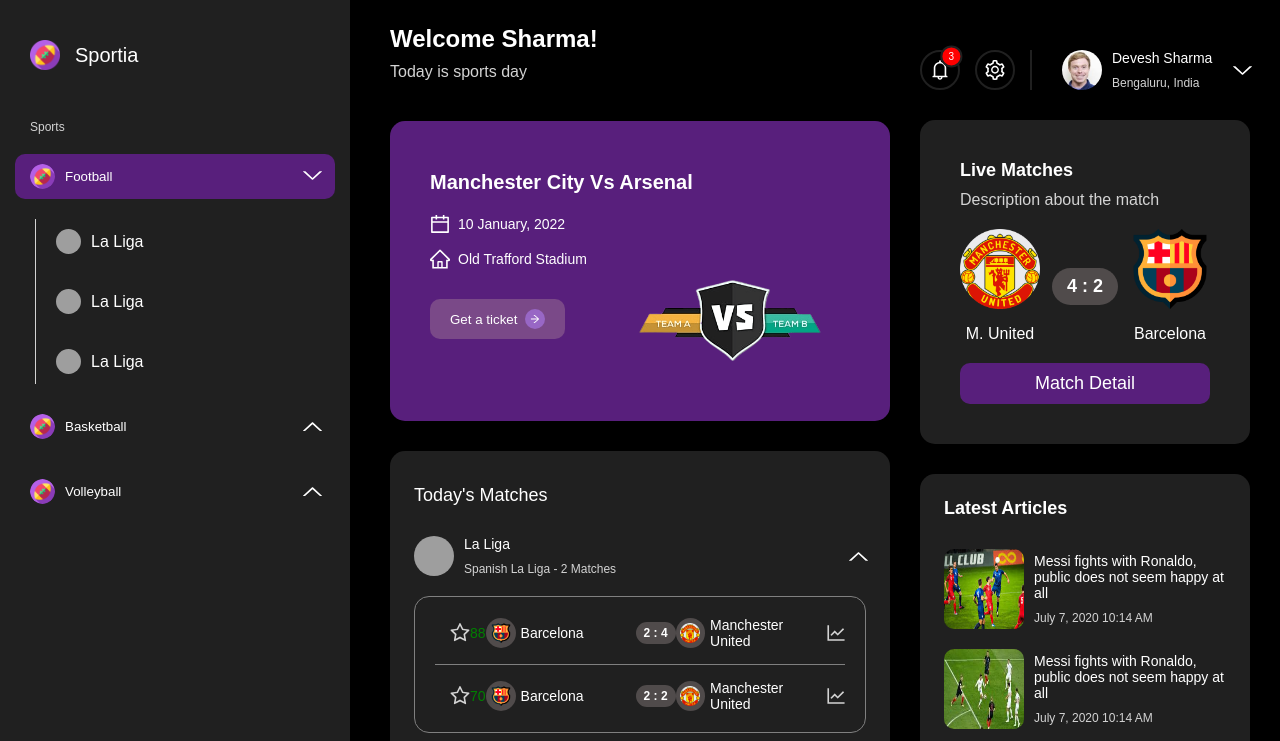
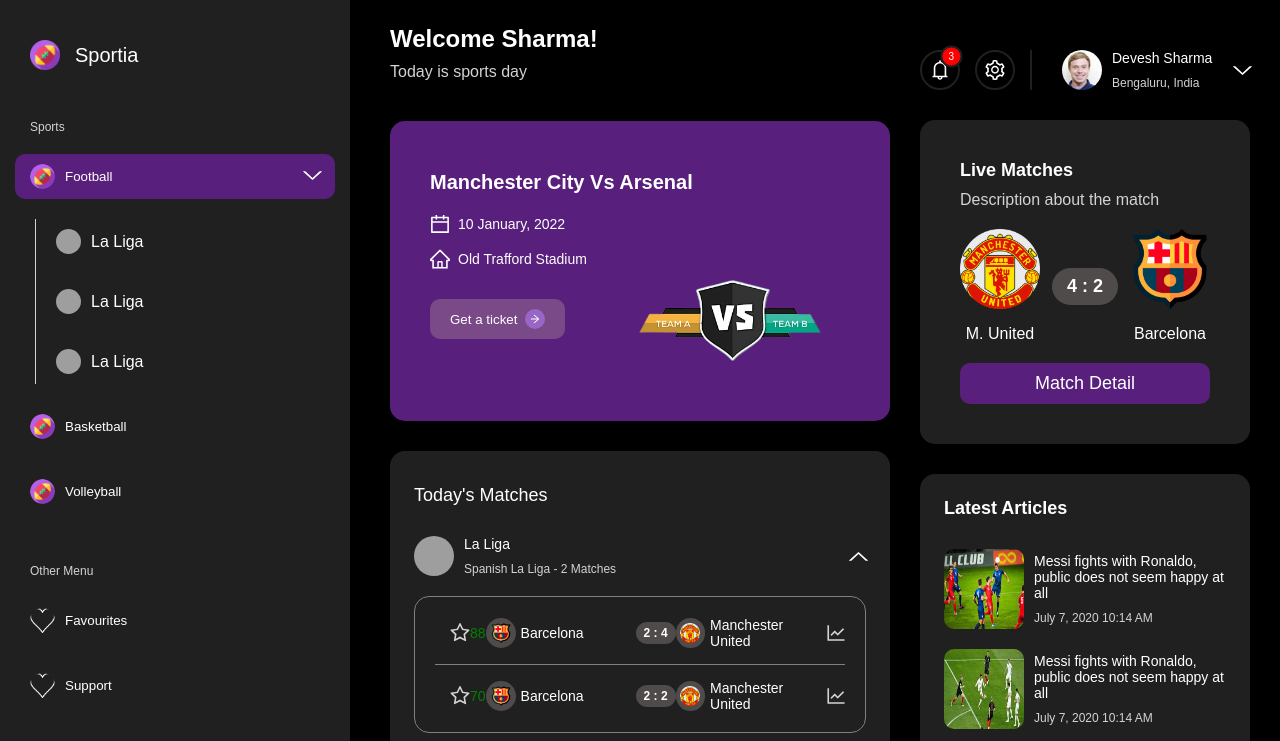
Before and after one commit to DeveshS360/sports-dashboard, a React (Vite) app: page / in a window 1280 px wide. Shown: the top 741 px of the page. Built offline with nearby package versions, Linux system fonts and the light colour scheme; grey boxes are pictures that could not be loaded.

Commit message:
others section navbar

```diff
--- a/src/components/LatestArticles/styles.tsx
+++ b/src/components/LatestArticles/styles.tsx
@@ -5,6 +5,7 @@
   background: var(--bg-color-secondary);
   border-radius: var(--card-border-radius);
   max-height: 500px;
+  overflow-y: auto;
 `
 
 export const StyledArticlesHeading = styled.div`
--- a/src/components/LeagueList/styles.tsx
+++ b/src/components/LeagueList/styles.tsx
@@ -6,6 +6,7 @@
   margin-top: var(--card-grid-gap-size);
   border-radius: var(--card-border-radius);
   max-height: 500px;
+  overflow-y: auto;
 `
 
 export const StyledMatchListTitle = styled.div`
--- a/src/components/Navbar/index.tsx
+++ b/src/components/Navbar/index.tsx
@@ -9,6 +9,7 @@
 import navbarIcon from 'assets/images/rugby.png'
 import laLigaUrl from 'assets/images/football-la-liga.jpg'
 import { Tabs } from '../Tabs'
+import heartIcon from 'assets/images/heart.png'
 
 export const Navbar = () => {
   return (
@@ -55,6 +56,22 @@
           },
         ]}
       />
+      <StyledNavbarCategory>Other Menu</StyledNavbarCategory>
+      <Tabs
+        defaultActiveTabId=""
+        tabs={[
+          {
+            id: 'fav',
+            title: 'Favourites',
+            tabIcon: heartIcon,
+          },
+          {
+            id: 'support',
+            title: 'Support',
+            tabIcon: heartIcon,
+          },
+        ]}
+      />
       <StyledNavbarFooter>
         <LogoutOutlined />
         <span>Log Out</span>
--- a/src/components/Navbar/styles.tsx
+++ b/src/components/Navbar/styles.tsx
@@ -8,6 +8,7 @@
   position: fixed;
   top: 0;
   bottom: 0;
+  overflow-y: auto;
 `
 
 export const StyledNavbarHeader = styled.header`
@@ -32,13 +33,13 @@
 `
 
 export const StyledNavbarFooter = styled.footer`
-  position: absolute;
   display: flex;
   align-items: center;
   gap: 0px 10px;
   left: 30px;
   bottom: 40px;
   cursor: pointer;
+  position: absolute;
 
   * {
     color: rgb(209, 32, 62);
--- a/src/components/TabItem/index.tsx
+++ b/src/components/TabItem/index.tsx
@@ -34,9 +34,11 @@
     <>
       <StyledTabItem isSelected={isActive} onClick={handleClick}>
         <TextWithIcon iconUrl={tabIcon} text={title} />
-        <StyledDownArrowContainer isUp={!isOpen}>
-          <DownArrow />
-        </StyledDownArrowContainer>
+        {!!tabContent?.length && (
+          <StyledDownArrowContainer isUp={!isOpen}>
+            <DownArrow />
+          </StyledDownArrowContainer>
+        )}
       </StyledTabItem>
       {tabContent?.length && isOpen && (
         <StyledTabItemContentContainer>
```
Also changed, not shown: assets/images/heart.png (added).
